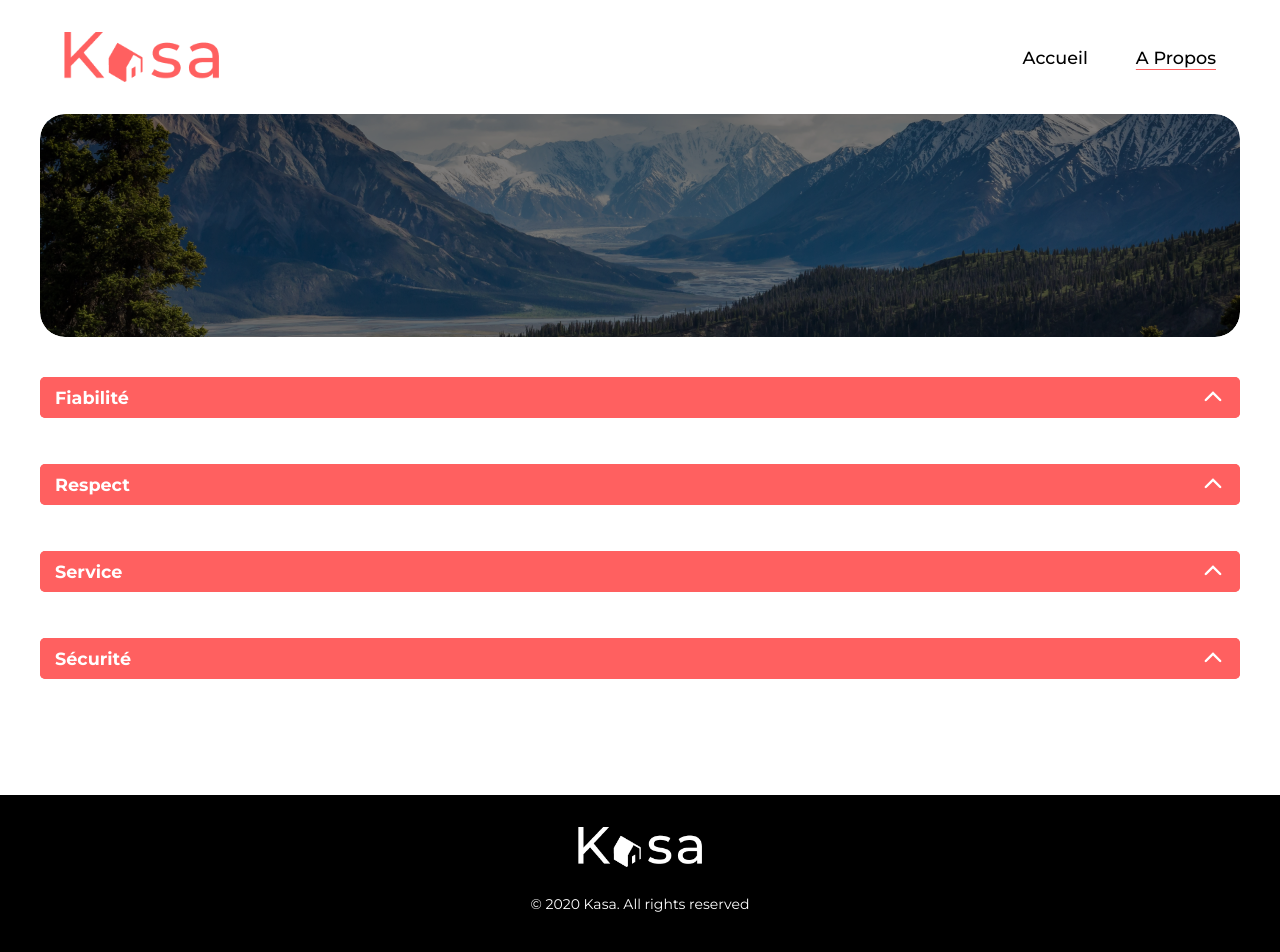
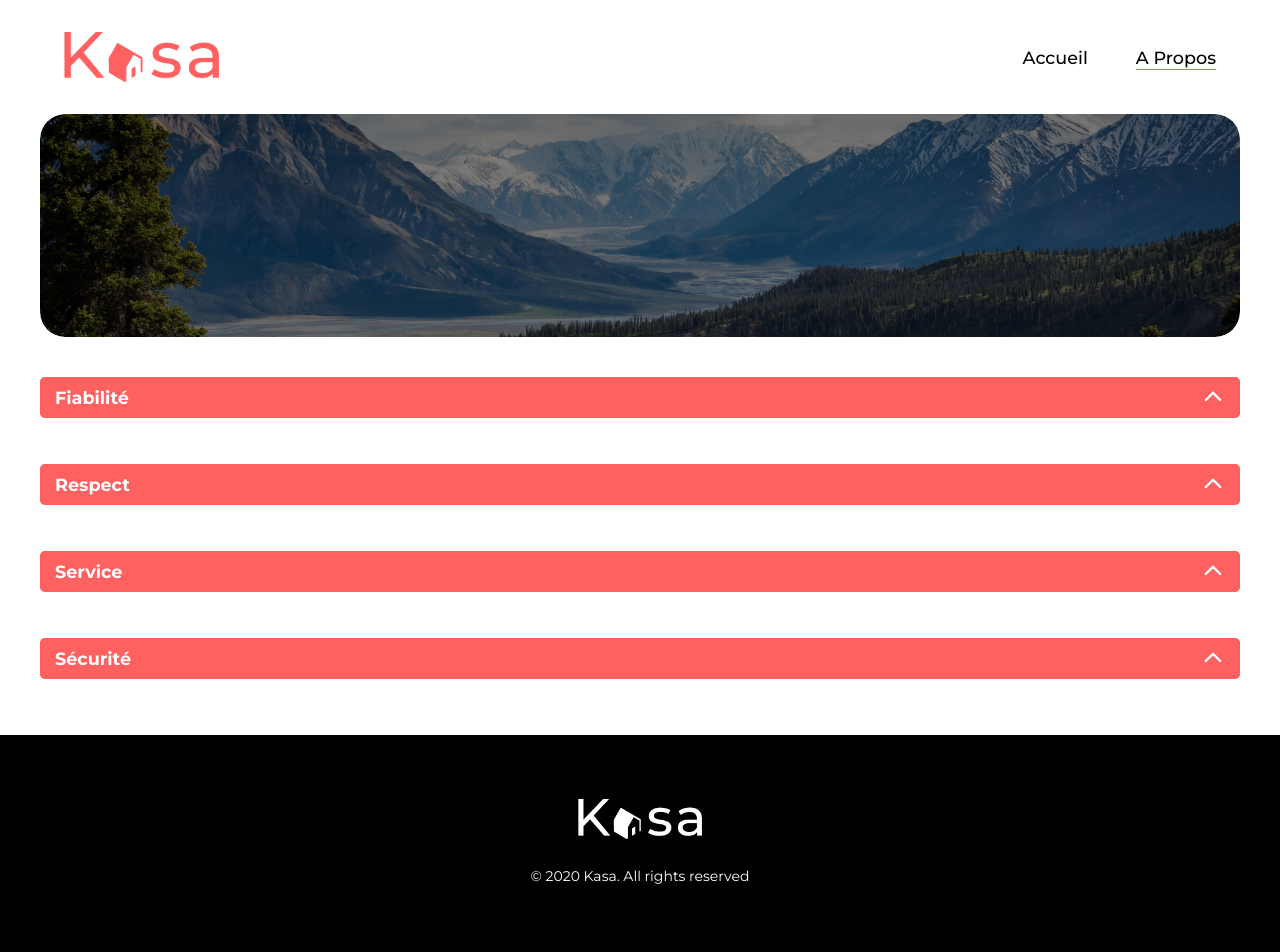
Before and after one commit to armadne/kasa, a React (Vite) app: page /about in a window 1280 px wide. Shown: the top 952 px of the page. Built offline with nearby package versions, Linux system fonts and the light colour scheme.

Commit message:
déplacement du footer vers le haut (page About)

```diff
--- a/src/styles/About.scss
+++ b/src/styles/About.scss
@@ -58,7 +58,7 @@
   display: flex;
   flex-direction: column;
   gap: 30px;
-  margin-bottom: 100px;
+  margin-bottom: 40px;
 }
 
 .collapse {
--- a/src/styles/Footer.scss
+++ b/src/styles/Footer.scss
@@ -2,7 +2,7 @@
   background-color: black;
   color: white;
   text-align: center;
-  padding: 2rem 0;
+  padding: 4rem 0;
 
   &__logo {
     filter: brightness(0) invert(1);
```
